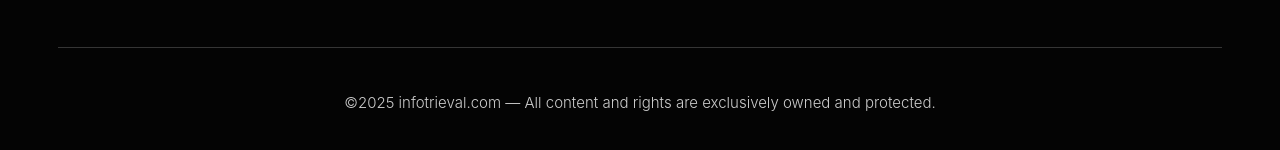
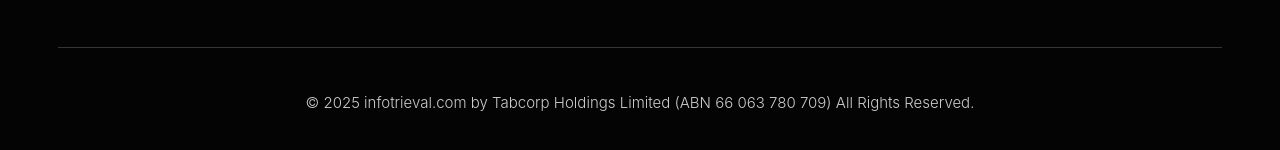
Before and after one commit to jb8579/C-Landing-Page-52, a plain HTML site: page cookiepolicy.html in a window 1280 px wide. Shown: the part 2263-2413 px from the top of the page. Drawn offline with Linux system fonts and the light colour scheme.

Commit message:
footer text

```diff
--- a/cookiepolicy.html
+++ b/cookiepolicy.html
@@ -132,7 +132,7 @@
 					</ul>
 				</div>
 				<div class="copyright">
-					<p>©2025 infotrieval.com — All content and rights are exclusively owned and protected.</p>
+					<p>© 2025 infotrieval.com by Tabcorp Holdings Limited (ABN 66 063 780 709) All Rights Reserved.</p>
 				</div>
 			</div>
 		</footer>
```
Also changed, not shown: index.html (+1 -1 lines), login.html (+1 -1 lines), privacypolicy.html (+1 -1 lines), register.html (+1 -1 lines), termsandconditions.html (+1 -1 lines).
